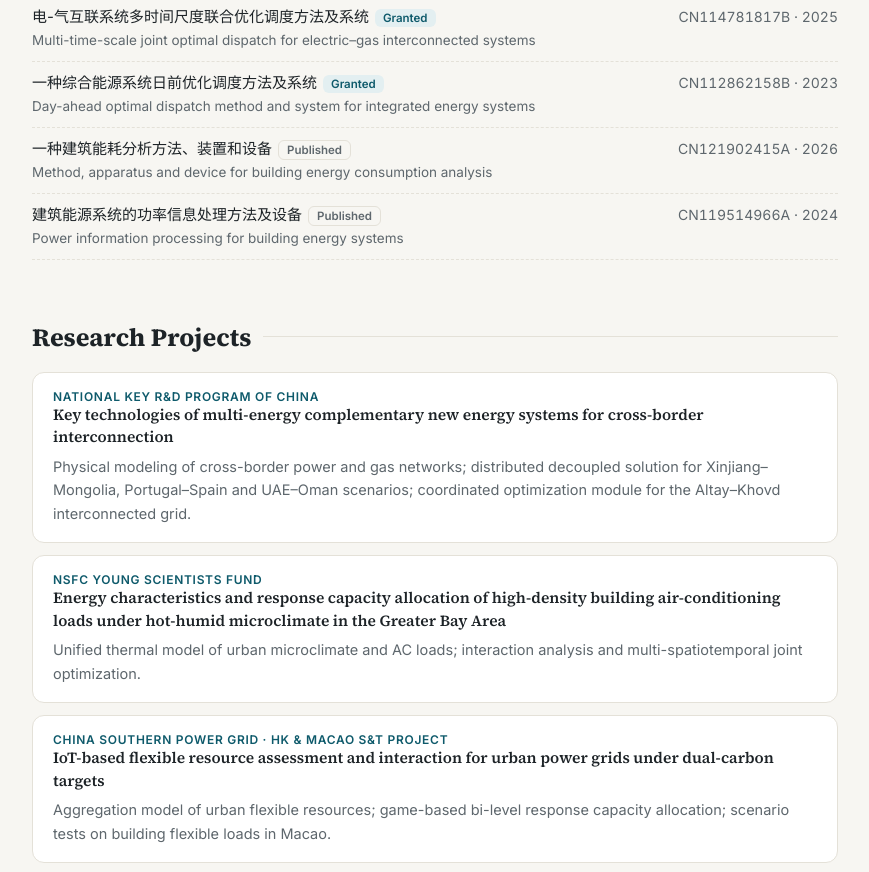
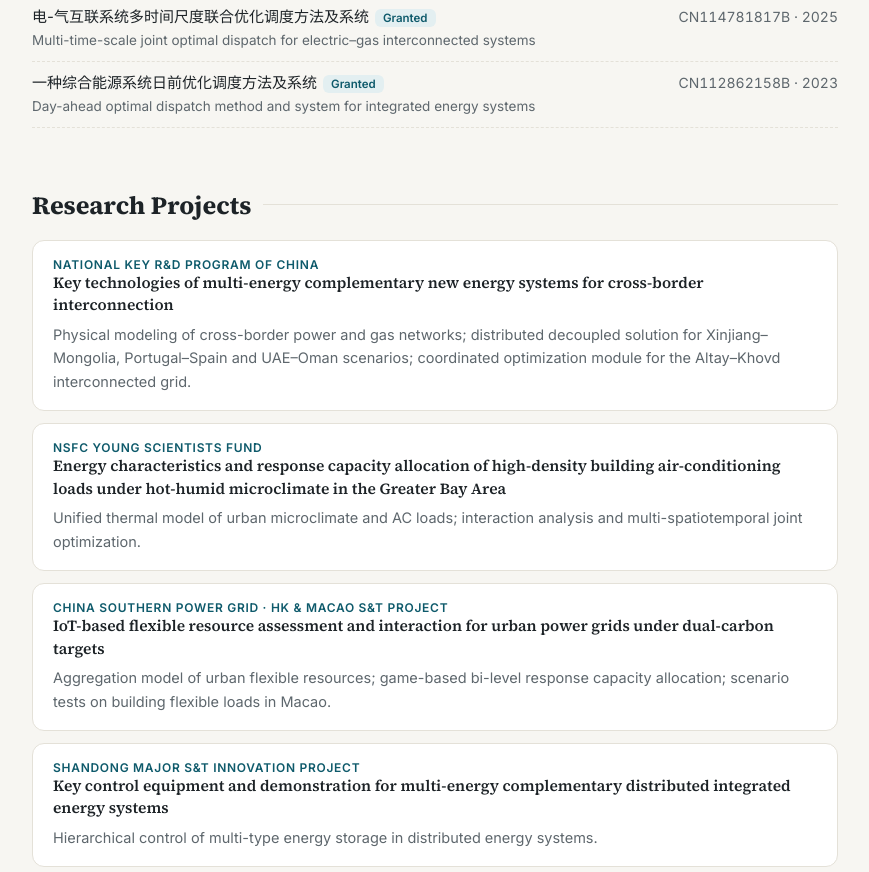
Before and after one commit to zzwum/zzwum.github.io, a plain HTML site: page index.html in a window 1280 px wide. Shown: the part 5640-6512 px from the top of the page, without its empty margins (368-1237 px from the left). Drawn offline with Linux system fonts and the light colour scheme.

Commit message:
Remove patents not yet granted

```diff
--- a/index.html
+++ b/index.html
@@ -291,8 +291,6 @@
         <li><span>电-气互联系统日前协同优化调度方法及系统<span class="tag">Granted</span><span class="en">Day-ahead coordinated optimization for electric–gas interconnected systems</span></span><span>CN114781694B · 2025</span></li>
         <li><span>电-气互联系统多时间尺度联合优化调度方法及系统<span class="tag">Granted</span><span class="en">Multi-time-scale joint optimal dispatch for electric–gas interconnected systems</span></span><span>CN114781817B · 2025</span></li>
         <li><span>一种综合能源系统日前优化调度方法及系统<span class="tag">Granted</span><span class="en">Day-ahead optimal dispatch method and system for integrated energy systems</span></span><span>CN112862158B · 2023</span></li>
-        <li><span>一种建筑能耗分析方法、装置和设备<span class="tag tpub">Published</span><span class="en">Method, apparatus and device for building energy consumption analysis</span></span><span>CN121902415A · 2026</span></li>
-        <li><span>建筑能源系统的功率信息处理方法及设备<span class="tag tpub">Published</span><span class="en">Power information processing for building energy systems</span></span><span>CN119514966A · 2024</span></li>
       </ul>
     </section>
 
```
